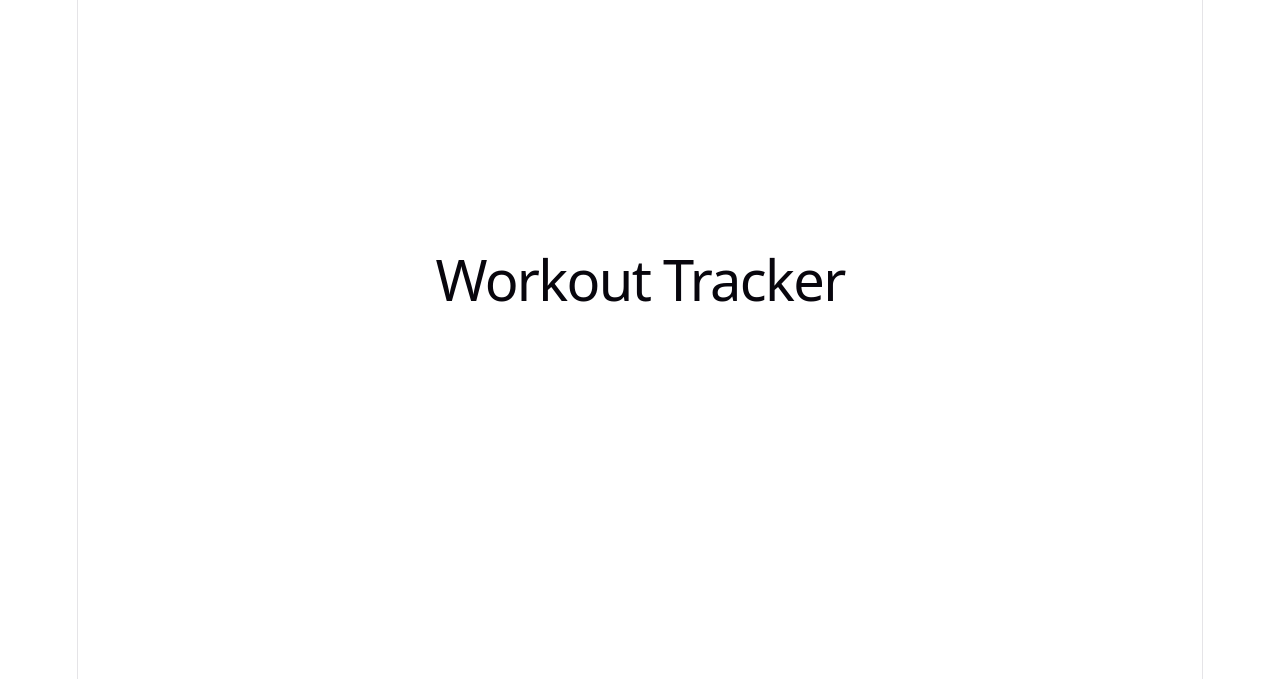
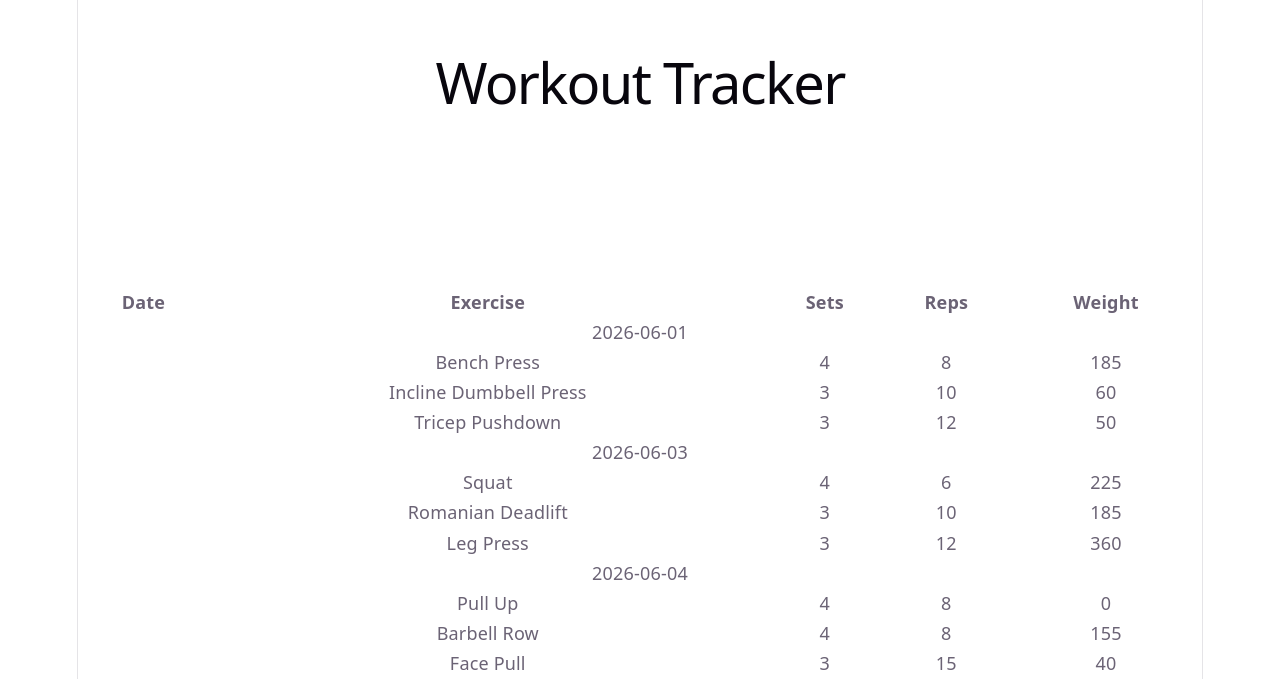
Before and after one commit to bhawk3/Workout-Tracker, a React (Vite) app: page / in a window 1280 px wide. Shown: the part 121-800 px from the top of the page. Built offline with nearby package versions, Linux system fonts and the light colour scheme.

Commit message:
Displaying data to dom

```diff
--- a/src/App.jsx
+++ b/src/App.jsx
@@ -1,16 +1,49 @@
+
+import useGetWorkoutData from './hooks/useDashboard'
 import './App.css'
 
 function App() {
+  const { workoutData } = useGetWorkoutData()
+
+//      console.log({workoutData})
 
   return (
     <>
       <section id="center">
         <div className="hero">
           <h1>Workout Tracker</h1>
+
         </div>
       </section>
-
-
+      <table>
+        <thead>
+          <tr>
+            <th>Date</th>
+            <th>Exercise</th>
+            <th>Sets</th>
+            <th>Reps</th>
+            <th>Weight</th>
+          </tr>
+        </thead>
+        <tbody>
+          {workoutData.map((workout) => (
+            <>
+              <tr key={`${workout.date}-header`} className="date-row">
+                <td colSpan={5}>{workout.date}</td>
+              </tr>
+              {workout.exercises.map((exercise) => (
+                <tr key={exercise.id}>
+                  <td />
+                  <td>{exercise.name}</td>
+                  <td>{exercise.sets}</td>
+                  <td>{exercise.reps}</td>
+                  <td>{exercise.weight}</td>
+                </tr>
+              ))}
+            </>
+          ))}
+        </tbody>
+      </table>
 
     </>
   )
--- a/src/hooks/useDashboard.js
+++ b/src/hooks/useDashboard.js
@@ -2,8 +2,8 @@
 import { useState, useEffect } from 'react';
 
 
-function useGetWorkoutData( ) {
-    const [workoutData, setWorkoutData] = useState(null);
+export default function useGetWorkoutData( ) {
+    const [workoutData, setWorkoutData] = useState([]);
 
     useEffect(() => {
         async function loadWorkouts() {
@@ -13,7 +13,10 @@ function useGetWorkoutData( ) {
                 setWorkoutData(JSON.parse(stored))
         } else {
 
-            const res = await fetch('/public/data.json')
+            const res = await fetch('/data.json')
+             if (!res.ok) {
+      throw new Error(`HTTP error! Status: ${res.status}`);
+    }
             const data = await res.json()
                     setWorkoutData(data.workouts)
                     localStorage.setItem("workoutData", JSON.stringify(data.workouts))
```
